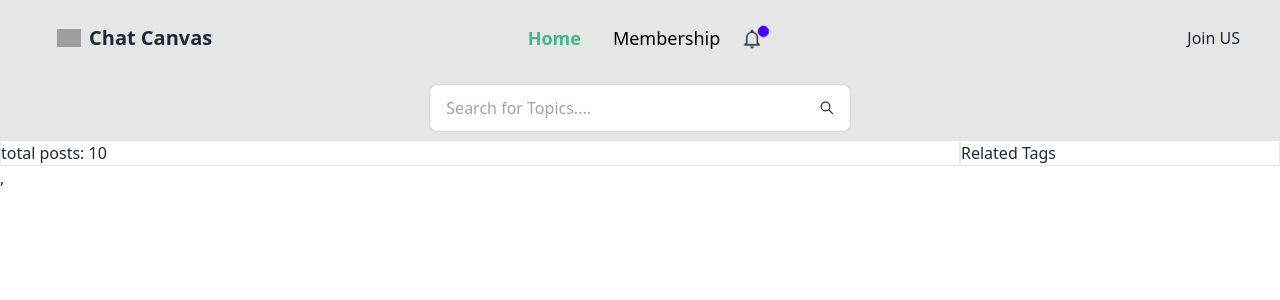
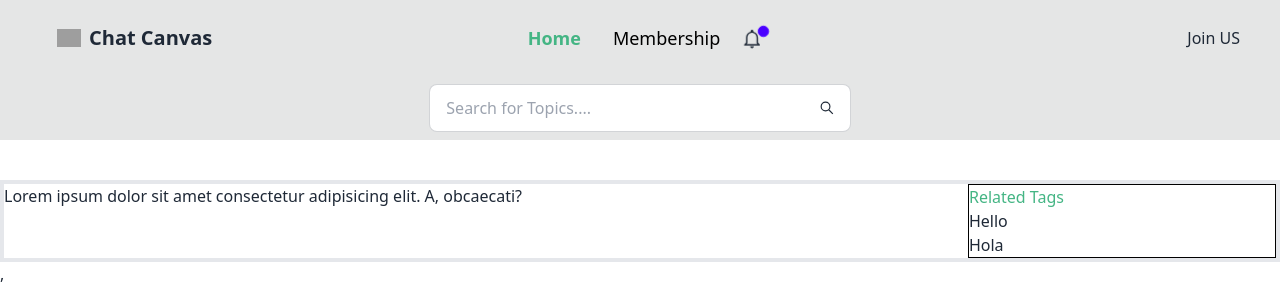
Before and after one commit to Sakhawat71/chat-canvas-frontend, a React (Vite) app: page / in a window 1280 px wide. Shown: the top 300 px of the page. Built offline with nearby package versions, Linux system fonts and the light colour scheme; no server answers; grey boxes are pictures that could not be loaded; some icons are missing.

Commit message:
use `react tabs` for tag and posts

```diff
--- a/src/pages/Home/HomeLayout/HomeLayout.jsx
+++ b/src/pages/Home/HomeLayout/HomeLayout.jsx
@@ -1,7 +1,7 @@
-
-import AllPost from "../AllPost/AllPost";
+// import AllPost from "../AllPost/AllPost";
 import Banner from "../Banner/Banner";
-import Tags from "../Tags/Tags";
+import Posts from "../Posts/Posts";
+// import Tags from "../Tags/Tags";
 
 const HomeLayout = () => {
 
@@ -10,14 +10,15 @@ const HomeLayout = () => {
     return (
         <div>
             <Banner></Banner>
-            <div className="container md:flex mx-auto ">
+            {/* <div className="container md:flex mx-auto ">
                 <div className="w-9/12 border">
                     <AllPost></AllPost>
                 </div>
                 <div className="w-3/12 border ">
                     <Tags></Tags>
                 </div>
-            </div>
+            </div> */}
+            <Posts></Posts>
         </div>
     );
 };
--- /dev/null
+++ b/src/pages/Home/Posts/Posts.jsx
@@ -0,0 +1,36 @@
+import { Tab, TabList, TabPanel, Tabs } from "react-tabs";
+
+const Posts = () => {
+
+    return (
+        <div className="container mx-auto border-4 mt-10">
+
+            <Tabs className="flex gap-10">
+
+
+
+                <div className="w-3/4">
+                    <TabPanel>
+                        <p>Lorem ipsum dolor sit amet consectetur adipisicing elit. A, obcaecati?</p>
+                    </TabPanel>
+
+                    <TabPanel>
+                        <p>Lorem ipsum dolor sit amet consectetur adipisicing elit. Iusto exercitationem magni eos consectetur sed ipsum.</p>
+                    </TabPanel>
+                </div>
+
+                <div className="w-1/4 border-black border">
+                    <h3 className="text-[#44B584]">Related Tags</h3>
+                    <TabList className='cursor-pointer'>
+                        <Tab>Hello</Tab>
+                        <Tab>Hola</Tab>
+                    </TabList>
+                </div>
+
+            </Tabs>
+
+        </div>
+    );
+};
+
+export default Posts;
```
